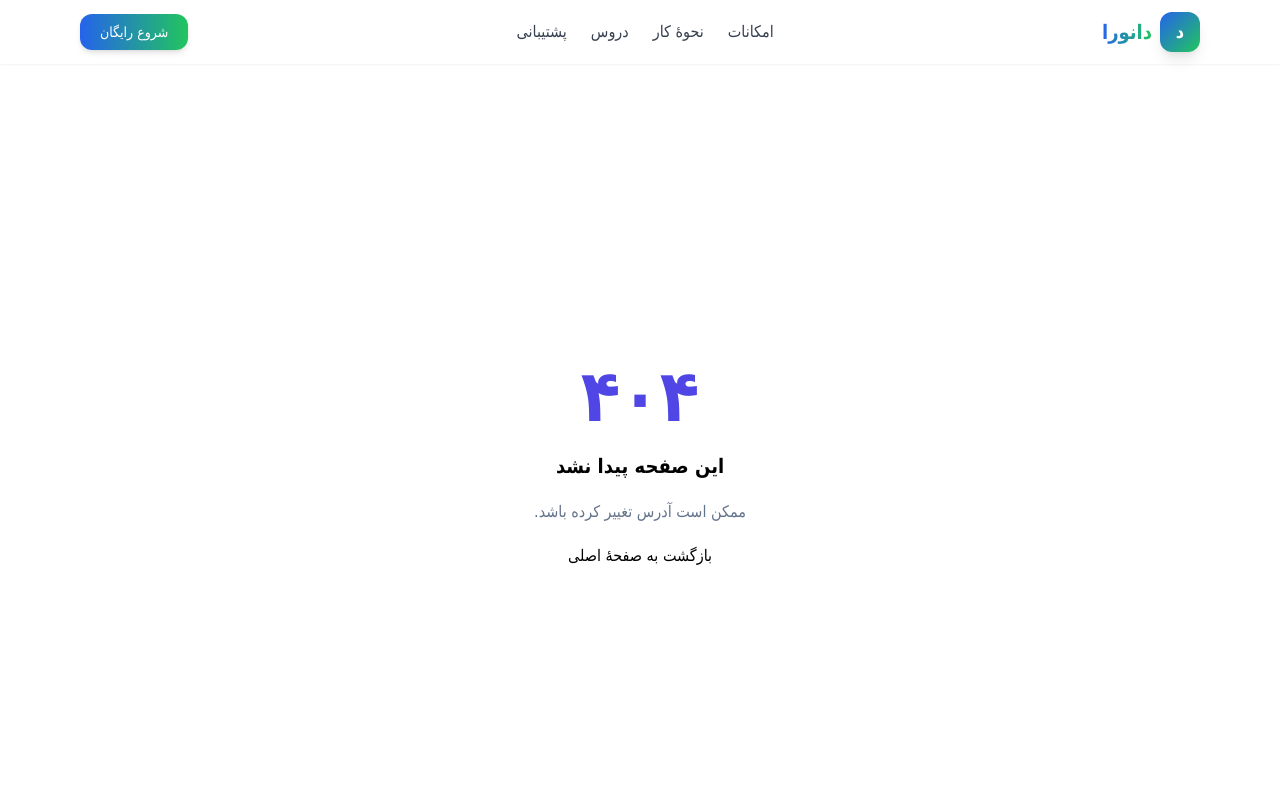
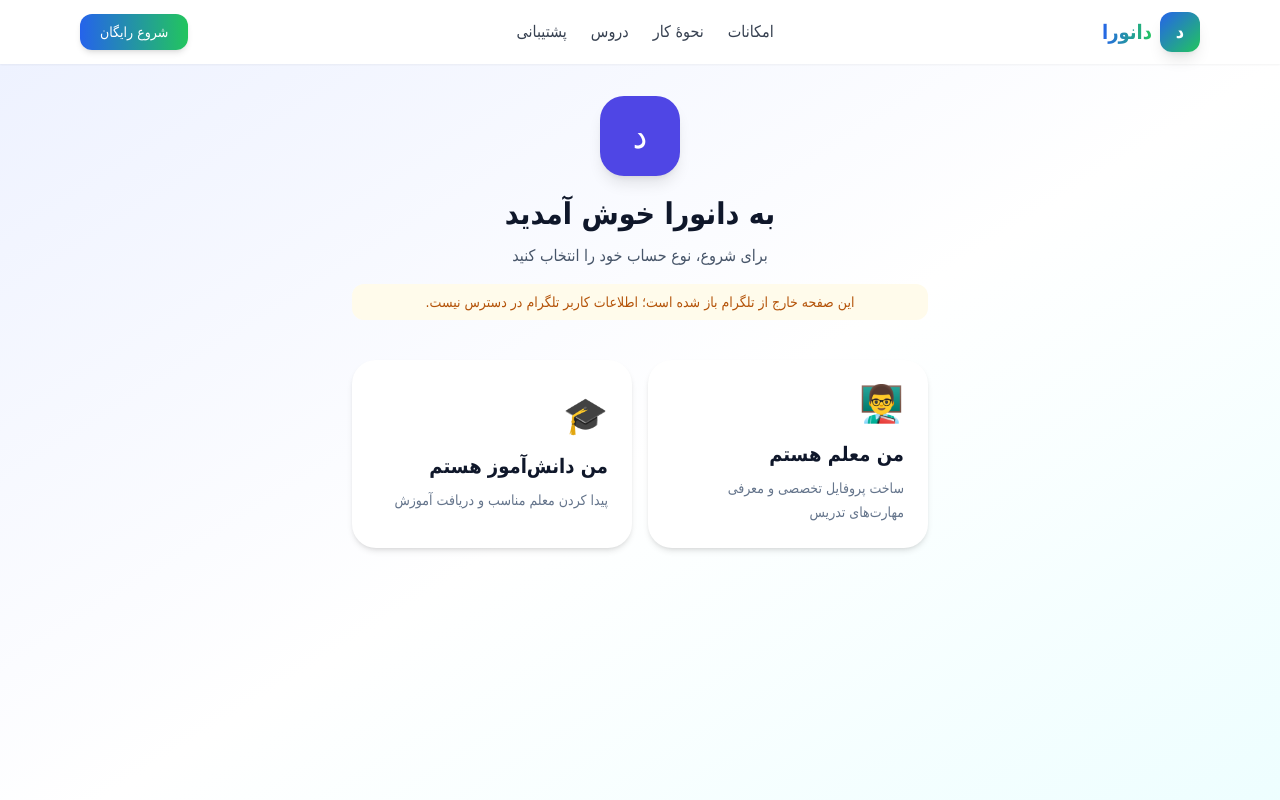
Before and after one commit to 0NatureBoy0/danora-site, a Next.js app: page /mini-app in a window 1280 px wide. Before the commit this address had no page. Shown: the top 800 px of the page. Built offline with nearby package versions, Linux system fonts and the light colour scheme.

Commit message:
feat: add Telegram mini app role selection

```diff
--- a/app/layout.tsx
+++ b/app/layout.tsx
@@ -1,4 +1,5 @@
 import type { Metadata } from "next";
+import Script from "next/script";
 import "./globals.css";
 import Header from "../components/Header";
 import Footer from "../components/Footer";
@@ -17,6 +18,10 @@ export default function RootLayout({
   return (
     <html lang="fa" dir="rtl">
       <body>
+        <Script
+          src="https://telegram.org/js/telegram-web-app.js"
+          strategy="beforeInteractive"
+        />
         <Header />
         {children}
         <Footer />
--- /dev/null
+++ b/app/mini-app/page.tsx
@@ -0,0 +1,10 @@
+import MiniAppClient from "../../components/mini-app/MiniAppClient";
+
+export const metadata = {
+  title: "مینی‌اپ دانورا",
+  description: "ثبت‌نام معلم و دانش‌آموز در دانورا",
+};
+
+export default function MiniAppPage() {
+  return <MiniAppClient />;
+}
--- /dev/null
+++ b/components/mini-app/MiniAppClient.tsx
@@ -0,0 +1,167 @@
+"use client";
+
+import { useEffect, useState } from "react";
+
+type Role = "teacher" | "student" | null;
+
+type TelegramUser = {
+  id: number;
+  first_name?: string;
+  last_name?: string;
+  username?: string;
+  photo_url?: string;
+};
+
+export default function MiniAppClient() {
+  const [role, setRole] = useState<Role>(null);
+  const [telegramUser, setTelegramUser] = useState<TelegramUser | null>(null);
+  const [isTelegram, setIsTelegram] = useState(false);
+
+  useEffect(() => {
+    const webApp = window.Telegram?.WebApp;
+
+    if (webApp) {
+      setIsTelegram(true);
+      webApp.ready();
+      webApp.expand();
+
+      const user = webApp.initDataUnsafe?.user;
+
+      if (user) {
+        setTelegramUser(user);
+      }
+    }
+  }, []);
+
+  const fullName = telegramUser
+    ? [telegramUser.first_name, telegramUser.last_name]
+        .filter(Boolean)
+        .join(" ")
+    : "کاربر دانورا";
+
+  if (role) {
+    return (
+      <main className="min-h-screen bg-slate-50 px-4 py-8">
+        <div className="mx-auto max-w-xl rounded-3xl bg-white p-6 shadow-lg">
+          <div className="mb-8 text-center">
+            {telegramUser?.photo_url ? (
+              <img
+                src={telegramUser.photo_url}
+                alt={fullName}
+                className="mx-auto mb-4 h-20 w-20 rounded-full object-cover"
+              />
+            ) : (
+              <div className="mx-auto mb-4 flex h-20 w-20 items-center justify-center rounded-full bg-indigo-100 text-3xl">
+                {fullName.charAt(0)}
+              </div>
+            )}
+
+            <h1 className="text-2xl font-bold text-slate-900">
+              سلام {fullName} 👋
+            </h1>
+
+            <p className="mt-2 text-slate-500">
+              ثبت‌نام {role === "teacher" ? "معلم" : "دانش‌آموز"} در دانورا
+            </p>
+          </div>
+
+          <div className="space-y-4">
+            <label className="block">
+              <span className="mb-2 block text-sm font-medium text-slate-700">
+                نام و نام خانوادگی
+              </span>
+              <input
+                defaultValue={fullName}
+                className="w-full rounded-2xl border border-slate-200 px-4 py-3 outline-none transition focus:border-indigo-500"
+                placeholder="نام و نام خانوادگی"
+              />
+            </label>
+
+            <label className="block">
+              <span className="mb-2 block text-sm font-medium text-slate-700">
+                شماره تماس
+              </span>
+              <input
+                type="tel"
+                className="w-full rounded-2xl border border-slate-200 px-4 py-3 outline-none transition focus:border-indigo-500"
+                placeholder="۰۹۱۲۱۲۳۴۵۶۷"
+              />
+            </label>
+
+            <button
+              type="button"
+              onClick={() =>
+                window.Telegram?.WebApp.showAlert(
+                  "فرم اولیه آماده است. در مرحله بعد ذخیره‌سازی اطلاعات را اضافه می‌کنیم."
+                )
+              }
+              className="w-full rounded-2xl bg-indigo-600 px-4 py-4 font-bold text-white transition hover:bg-indigo-700"
+            >
+              ادامه ثبت‌نام
+            </button>
+
+            <button
+              type="button"
+              onClick={() => setRole(null)}
+              className="w-full rounded-2xl bg-slate-100 px-4 py-3 font-medium text-slate-700"
+            >
+              تغییر نقش
+            </button>
+          </div>
+        </div>
+      </main>
+    );
+  }
+
+  return (
+    <main className="min-h-screen bg-gradient-to-br from-indigo-50 via-white to-cyan-50 px-4 py-8">
+      <div className="mx-auto max-w-xl">
+        <div className="mb-10 text-center">
+          <div className="mx-auto mb-5 flex h-20 w-20 items-center justify-center rounded-3xl bg-indigo-600 text-4xl text-white shadow-lg">
+            د
+          </div>
+
+          <h1 className="text-3xl font-black text-slate-900">
+            به دانورا خوش آمدید
+          </h1>
+
+          <p className="mt-3 text-slate-600">
+            برای شروع، نوع حساب خود را انتخاب کنید
+          </p>
+
+          {!isTelegram && (
+            <p className="mt-4 rounded-xl bg-amber-50 px-3 py-2 text-sm text-amber-700">
+              این صفحه خارج از تلگرام باز شده است؛ اطلاعات کاربر تلگرام در دسترس نیست.
+            </p>
+          )}
+        </div>
+
+        <div className="grid gap-4 sm:grid-cols-2">
+          <button
+            type="button"
+            onClick={() => setRole("teacher")}
+            className="rounded-3xl bg-white p-6 text-right shadow-md transition hover:-translate-y-1 hover:shadow-xl"
+          >
+            <div className="mb-4 text-4xl">👨‍🏫</div>
+            <h2 className="text-xl font-bold text-slate-900">من معلم هستم</h2>
+            <p className="mt-2 text-sm leading-6 text-slate-500">
+              ساخت پروفایل تخصصی و معرفی مهارت‌های تدریس
+            </p>
+          </button>
+
+          <button
+            type="button"
+            onClick={() => setRole("student")}
+            className="rounded-3xl bg-white p-6 text-right shadow-md transition hover:-translate-y-1 hover:shadow-xl"
+          >
+            <div className="mb-4 text-4xl">🎓</div>
+            <h2 className="text-xl font-bold text-slate-900">من دانش‌آموز هستم</h2>
+            <p className="mt-2 text-sm leading-6 text-slate-500">
+              پیدا کردن معلم مناسب و دریافت آموزش
+            </p>
+          </button>
+        </div>
+      </div>
+    </main>
+  );
+}
```
Also changed, not shown: telegram.d.ts (added, +40 -0 lines).
